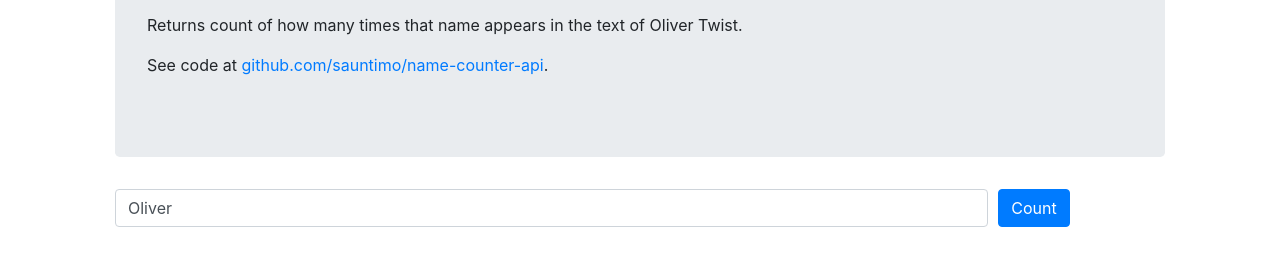
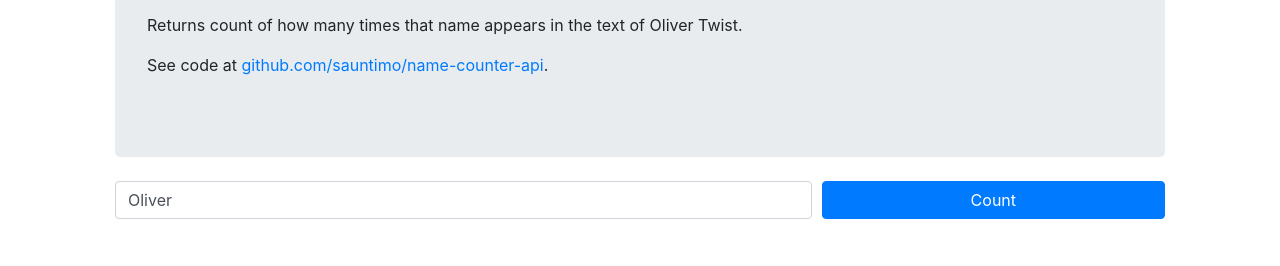
Before and after one commit to sauntimo/name-counter-api, a website: page src/views/index.html in a window 1280 px wide. Shown: the part 244-510 px from the top of the page. Drawn offline with nearby package versions, Linux system fonts and the light colour scheme; files that its build step writes are made by us from their sources.

Commit message:
Fix classes for positioning

```diff
--- a/src/views/index.html
+++ b/src/views/index.html
@@ -11,7 +11,7 @@
 
 <body>
   <div class="container">
-    <div class="jumbotron">
+    <div class="jumbotron mb-4">
       <h1>Name Counter API</h1>
       <pre><code>GET /name-counter/:name</code></pre>
       <p>Returns count of how many times that name appears in the text of Oliver Twist.</p>
@@ -20,18 +20,18 @@
     </div>
 
     <form>
-      <div class="form-row align-items-center">
-        <div class="col-10">
+      <div class="form-row mb-4">
+        <div class="col-md-8">
           <input
             type="text"
-            class="form-control mb-2"
+            class="form-control"
             id="inlineFormInput"
             placeholder="Oliver"
             value="Oliver"
           >
         </div>
-        <div class="col">
-          <button id="makeRequest" class="btn btn-primary mb-2">Count</button>
+        <div class="col-md-4">
+          <button id="makeRequest" class="btn btn-primary btn-block">Count</button>
         </div>
       </div>
     </form>
```
